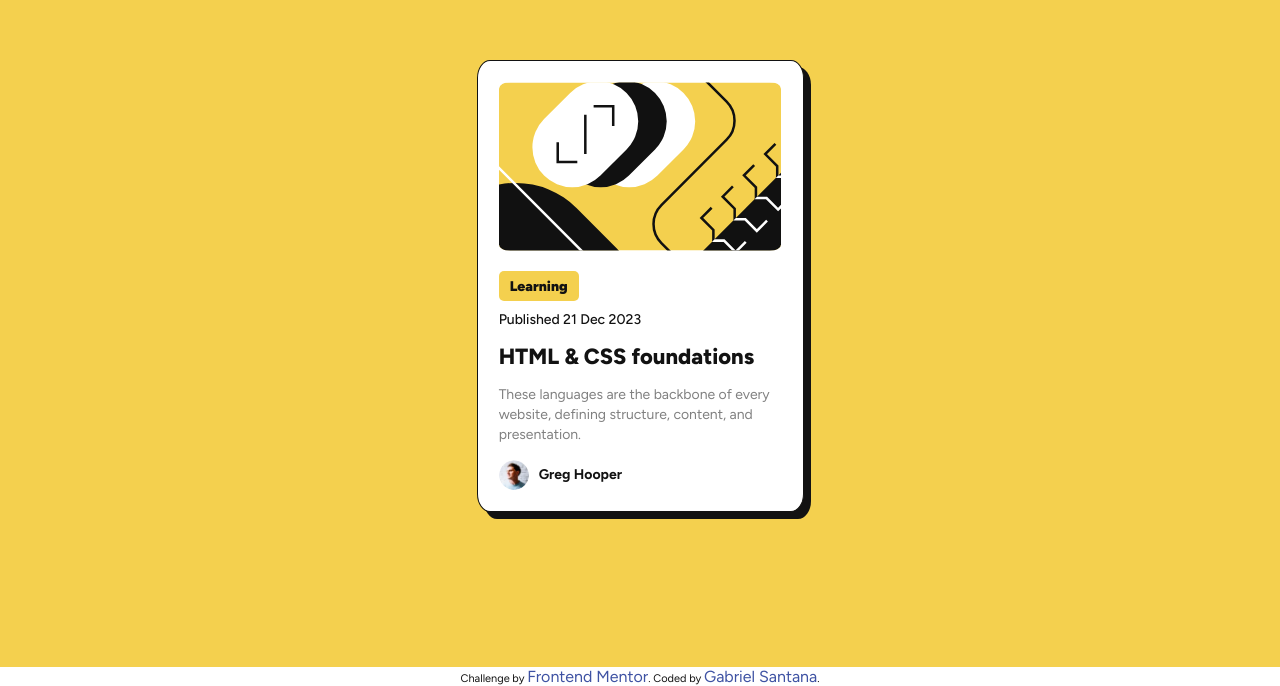
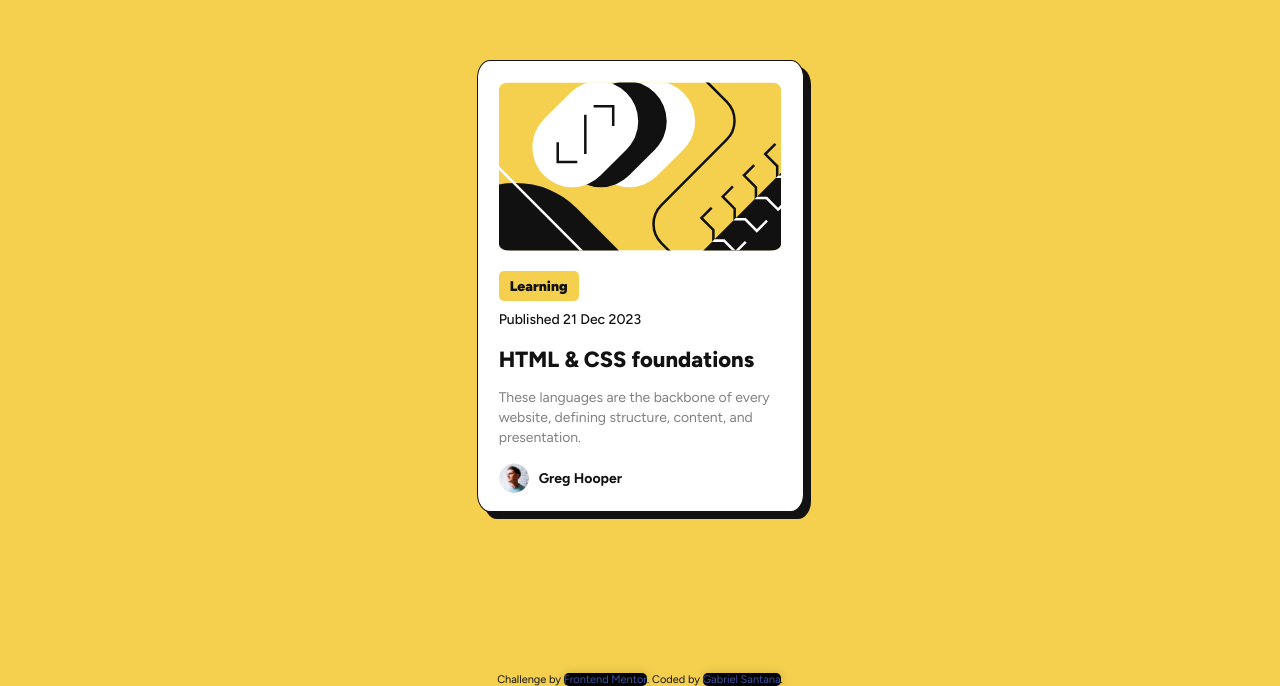
Before and after one commit to gabrielsapassos/blog-preview-card-main, a plain HTML site: page index.html in a window 1280 px wide. Shown: the part 114-800 px from the top of the page. Drawn offline with Linux system fonts and the light colour scheme.

Commit message:
Some changes on footer

```diff
--- a/index.html
+++ b/index.html
@@ -26,7 +26,7 @@
 
 <body>
 
-  <div id="card">
+  <article id="card">
     <img src="assets/images/illustration-article.svg" alt="Article illustration">
 
     <div id="text-content">
@@ -40,7 +40,7 @@
         <span id="author-name">Greg Hooper</span>
       </div>
     </div>
-  </div>
+  </article>
 
   </div>
 </body>
--- a/style.css
+++ b/style.css
@@ -95,7 +95,6 @@ cursor: pointer;
 }
 
 .attribution {
-  background-color: hsl(0, 0%, 100%);
   position: absolute;
   bottom: 0;
   left: 0;
@@ -105,5 +104,8 @@ cursor: pointer;
 
 .attribution a {
   text-decoration: none;
-  font-size: 16px;
+  color: white;
+  background-color: black;
+  border-radius: 5px;
+  box-shadow: 0px 0px 10px rgba(0, 0, 0, 0.169);
 }
```
